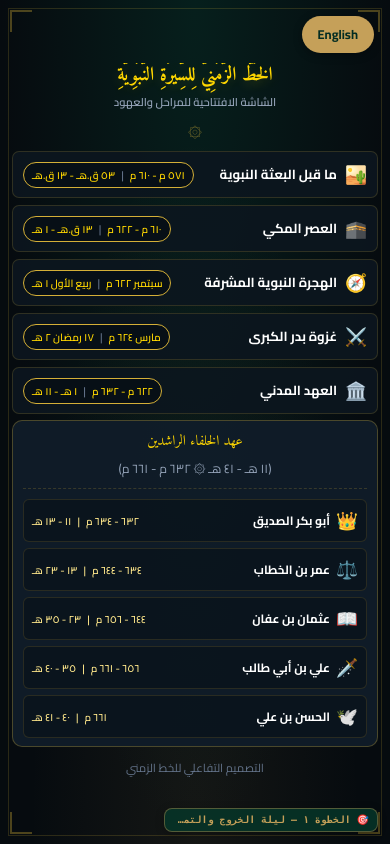
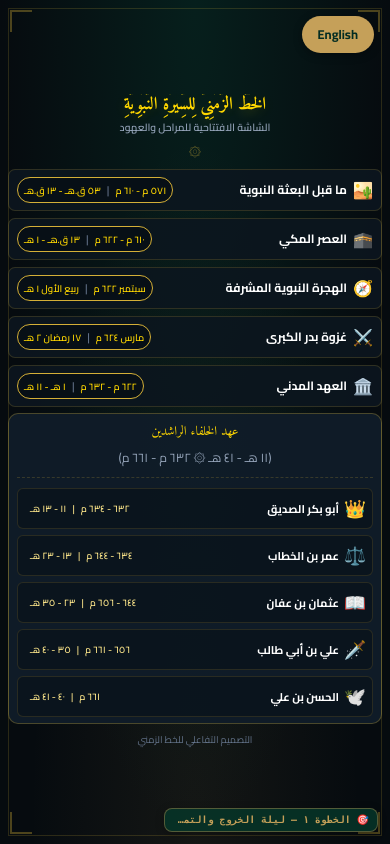
Before and after one commit to anubisland/islamic-timeline, a website: page index.html in a window 390 px wide. Drawn offline with Linux system fonts and the light colour scheme.

Commit message:
fix: CSS safety net hides tl-foot when splash visible + compact mobile splash

```diff
--- a/package.json
+++ b/package.json
@@ -1,6 +1,6 @@
 {
   "name": "madani-era-timeline-app",
-  "version": "2.7.5",
+  "version": "2.7.6",
   "private": true,
   "description": "Interactive bilingual (AR/EN) seerah timeline — Pre-Prophethood (11), Meccan (16), Hijra (6), Badr (3), Medinan (11), + 5 Rashidun Caliphs (25) = 72 stages across 10 eras. Splash landing page, SVG maps, TTS, bilingual.",
   "scripts": {
--- a/style.css
+++ b/style.css
@@ -998,6 +998,12 @@ body::after {
   backdrop-filter: blur(20px);
   -webkit-backdrop-filter: blur(20px);
 }
+/* SAFETY NET: when splash is NOT hidden (i.e. visible), force-hide the footer
+   and the wrap region. This works regardless of JavaScript timing/errors. */
+#splash:not(.hidden) ~ .wrap,
+#splash:not(.hidden) ~ .tl-foot {
+  display: none !important;
+}
 
 .tl-in { max-width: 1440px; margin: 0 auto; }
 
@@ -1582,16 +1588,36 @@ body::after {
 }
 
 @media (max-width: 480px) {
-  .splash-hero h1 { font-size: 1.2rem; }
-  .splash-sub { font-size: .7rem; }
-  .splash-inner { gap: 6px; }
-  .era-card { padding: 6px 10px; gap: 8px; }
-  .era-card .ec-icon { font-size: 1.1rem; }
-  .era-card .ec-name { font-size: .82rem; }
-  .era-card .ec-dates { font-size: .65rem; padding: 2px 8px; }
-  .rashidun-box { padding: 8px 10px; }
-  .rashidun-head { font-size: .9rem; }
-  .caliph-card { padding: 4px 8px; gap: 6px; }
-  .caliph-card .cc-name { font-size: .75rem; }
-  .caliph-card .cc-dates { font-size: .65rem; }
-}
+  .splash { padding: 8px; }
+  .splash-hero h1 { font-size: 1.1rem; margin-bottom: 0; }
+  .splash-sub { font-size: .65rem; }
+  .splash-divider { font-size: .8rem; margin: 2px 0; }
+  .splash-inner { gap: 4px; }
+  .era-card { padding: 5px 8px; gap: 6px; }
+  .era-card .ec-icon { font-size: 1rem; }
+  .era-card .ec-name { font-size: .75rem; }
+  .era-card .ec-dates { font-size: .6rem; padding: 2px 6px; }
+  .rashidun-box { padding: 6px 8px; margin-top: 2px; }
+  .rashidun-head { font-size: .82rem; }
+  .caliph-card { padding: 3px 6px; gap: 5px; }
+  .caliph-card .cc-name { font-size: .7rem; }
+  .caliph-card .cc-dates { font-size: .6rem; padding: 1px 6px; }
+  .splash-foot { font-size: .6rem; padding: 2px 0; }
+}
+@media (max-width: 360px) {
+  .splash { padding: 6px; }
+  .splash-hero h1 { font-size: 1rem; }
+  .splash-sub { display: none; }
+  .splash-divider { display: none; }
+  .splash-inner { gap: 3px; }
+  .era-card { padding: 4px 6px; gap: 5px; }
+  .era-card .ec-icon { font-size: .9rem; }
+  .era-card .ec-name { font-size: .7rem; }
+  .era-card .ec-dates { font-size: .55rem; padding: 1px 5px; }
+  .rashidun-box { padding: 4px 6px; }
+  .rashidun-head { font-size: .75rem; }
+  .caliph-card { padding: 2px 5px; gap: 4px; }
+  .caliph-card .cc-name { font-size: .65rem; }
+  .caliph-card .cc-dates { font-size: .55rem; }
+  .splash-foot { font-size: .55rem; padding: 1px 0; }
+}
```
Also changed, not shown: CHANGELOG.md.
